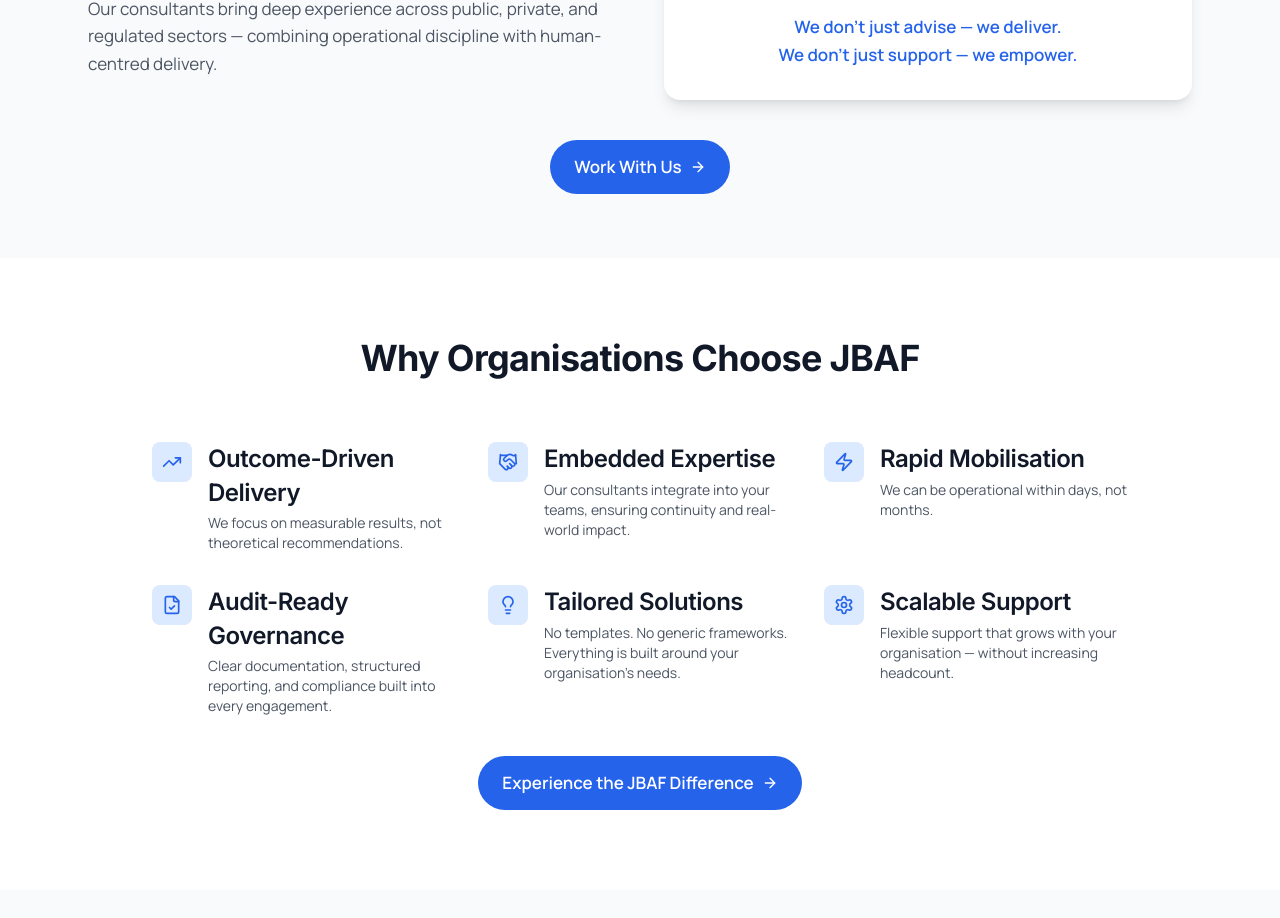
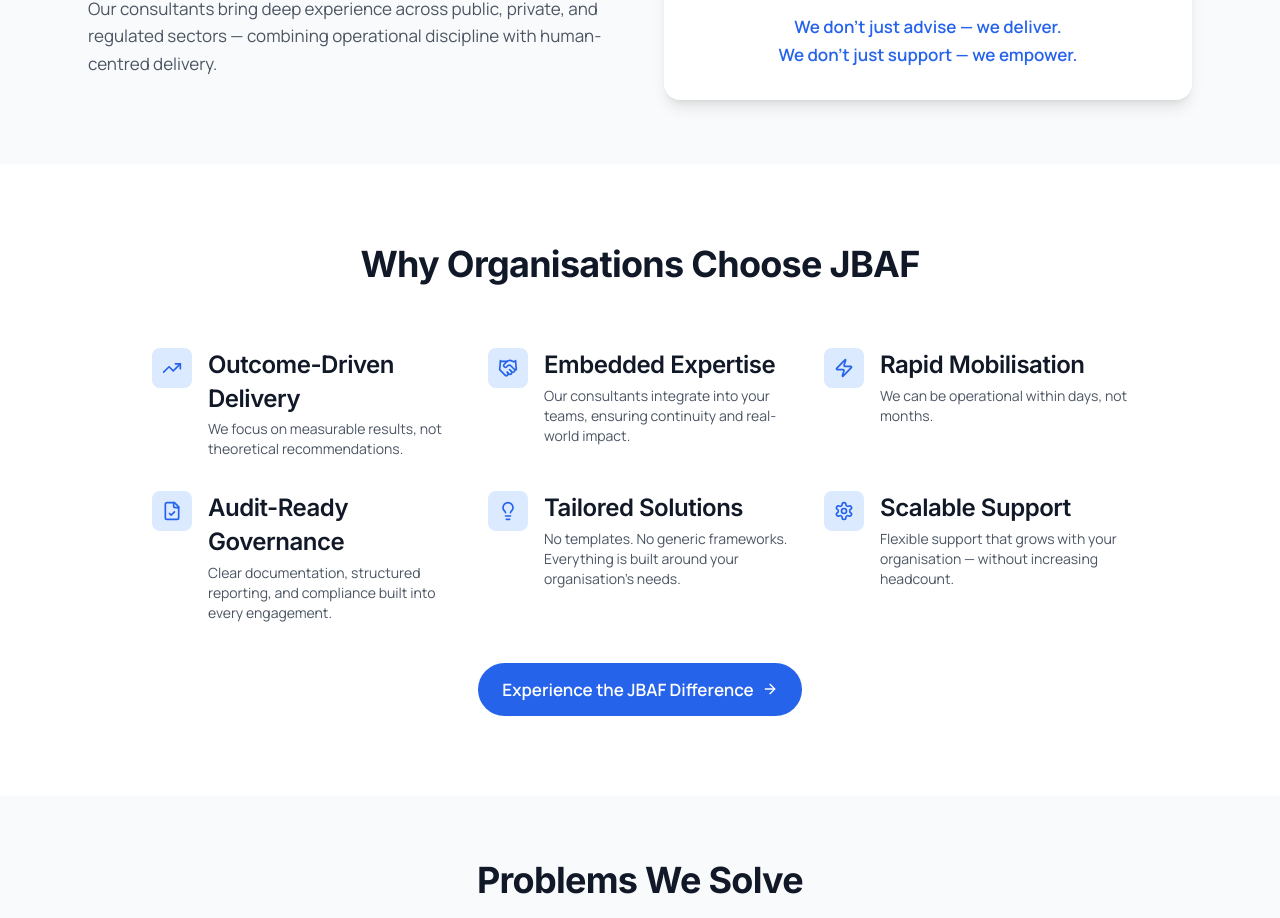
Before and after one commit to nicomalgeri/jbaf-consulting, a Next.js app: page /landing in a window 1280 px wide. Shown: the part 2693-3611 px from the top of the page. Built offline with nearby package versions, Linux system fonts and the light colour scheme; no server answers.

Commit message:
Remove about section CTA

```diff
--- a/app/landing/page.tsx
+++ b/app/landing/page.tsx
@@ -414,16 +414,6 @@
             </div>
           </div>
 
-          {/* CTA - Centered */}
-          <div className="mt-10 text-center">
-            <button
-              onClick={scrollToForm}
-              className="inline-flex items-center px-6 py-3 bg-primary-600 text-white rounded-full font-semibold hover:bg-primary-700 transition-all touch-target"
-            >
-              Work With Us
-              <ArrowRight className="ml-2 w-4 h-4" />
-            </button>
-          </div>
         </div>
       </section>
 
```
